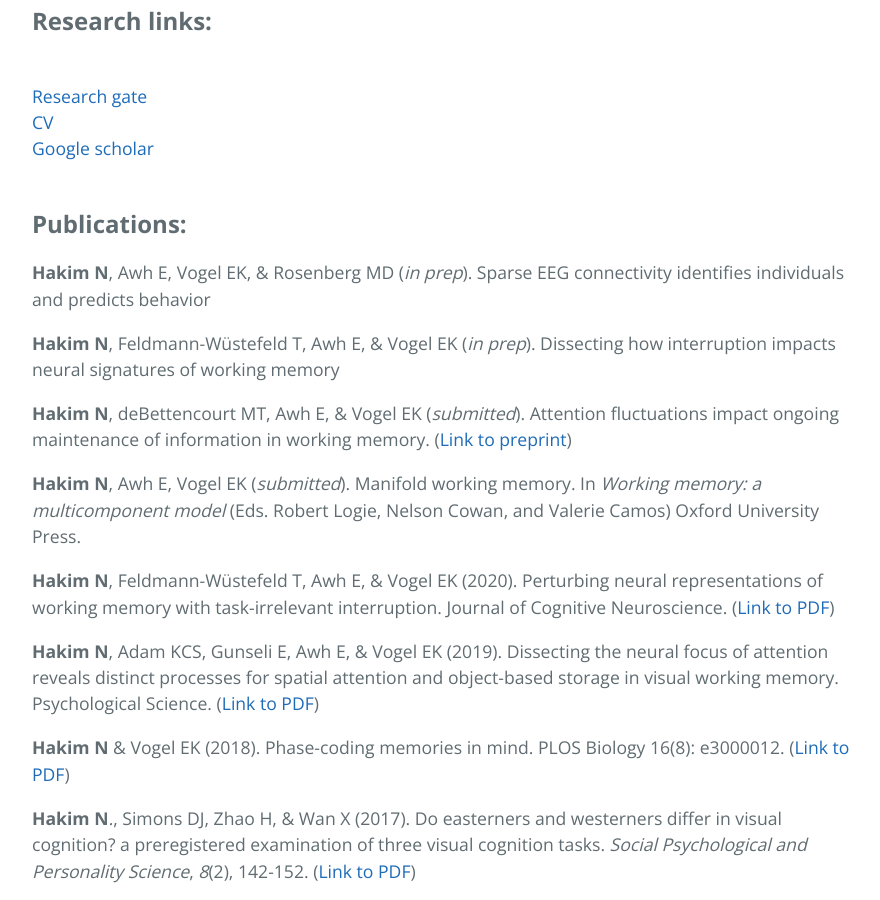
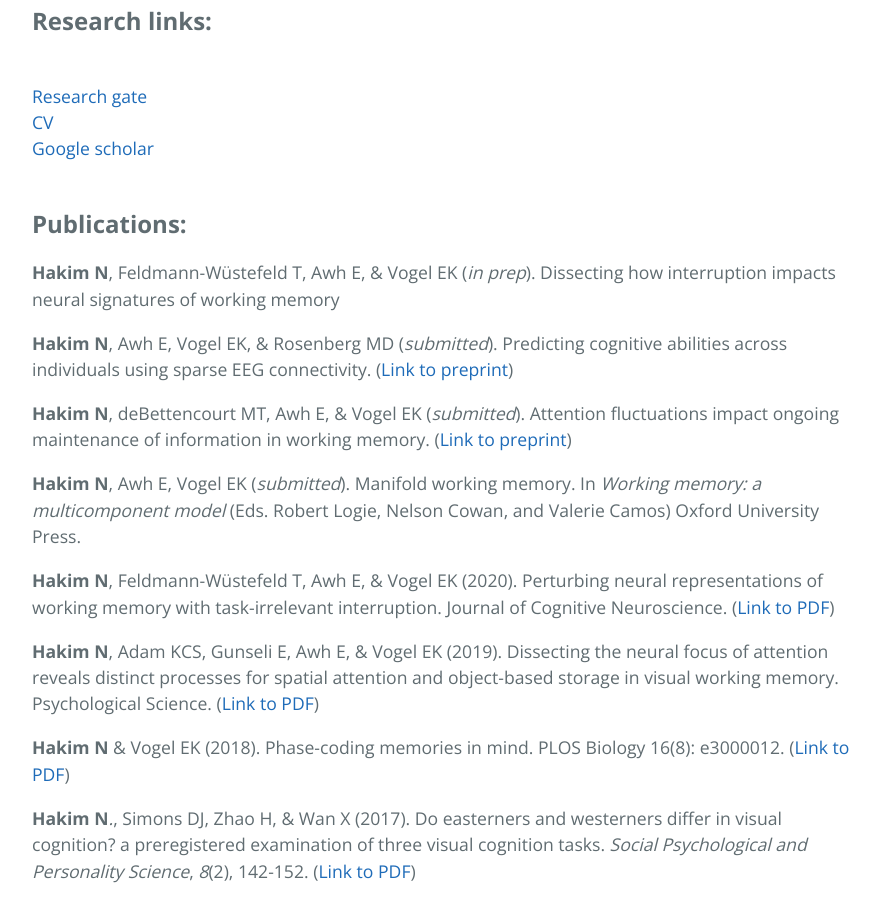
Before and after one commit to AwhVogelLab/awhvogellab.github.io, a Jekyll site: the page built from hakim.md, in a window 1280 px wide and 900 px high, scrolled down 969 px. Shown: the whole window, without its empty margins (192-1072 px from the left). Built offline with Jekyll 4.4.1, drawn with Linux system fonts in a browser that asks for light colours; our own code applies the rules of GitHub Pages for plain Markdown files.

Commit message:
Update hakim.md

```diff
--- a/hakim.md
+++ b/hakim.md
@@ -32,9 +32,9 @@ Nicole is a doctoral student in the Integrative Neuroscience Program working wit
 
 <font size="5"><strong>Publications:</strong></font>
 
-<strong>Hakim N</strong>, Awh E, Vogel EK, & Rosenberg MD (<em>in prep</em>). Sparse EEG connectivity identifies individuals and predicts behavior
+<strong>Hakim N</strong>, Feldmann-Wüstefeld T, Awh E, & Vogel EK (<em>in prep</em>). Dissecting how interruption impacts neural signatures of working memory
 
-<strong>Hakim N</strong>, Feldmann-Wüstefeld T, Awh E, & Vogel EK (<em>in prep</em>). Dissecting how interruption impacts neural signatures of working memory
+<strong>Hakim N</strong>, Awh E, Vogel EK, & Rosenberg MD (<em>submitted</em>). Predicting cognitive abilities across individuals using sparse EEG connectivity. (<a href="https://www.biorxiv.org/content/10.1101/2020.07.22.216705v1">Link to preprint</a>)
 
 <strong>Hakim N</strong>, deBettencourt MT, Awh E, & Vogel EK (<em>submitted</em>). Attention fluctuations impact ongoing maintenance of information in working memory. (<a href="https://psyarxiv.com/pxthv/">Link to preprint</a>)
 
```
